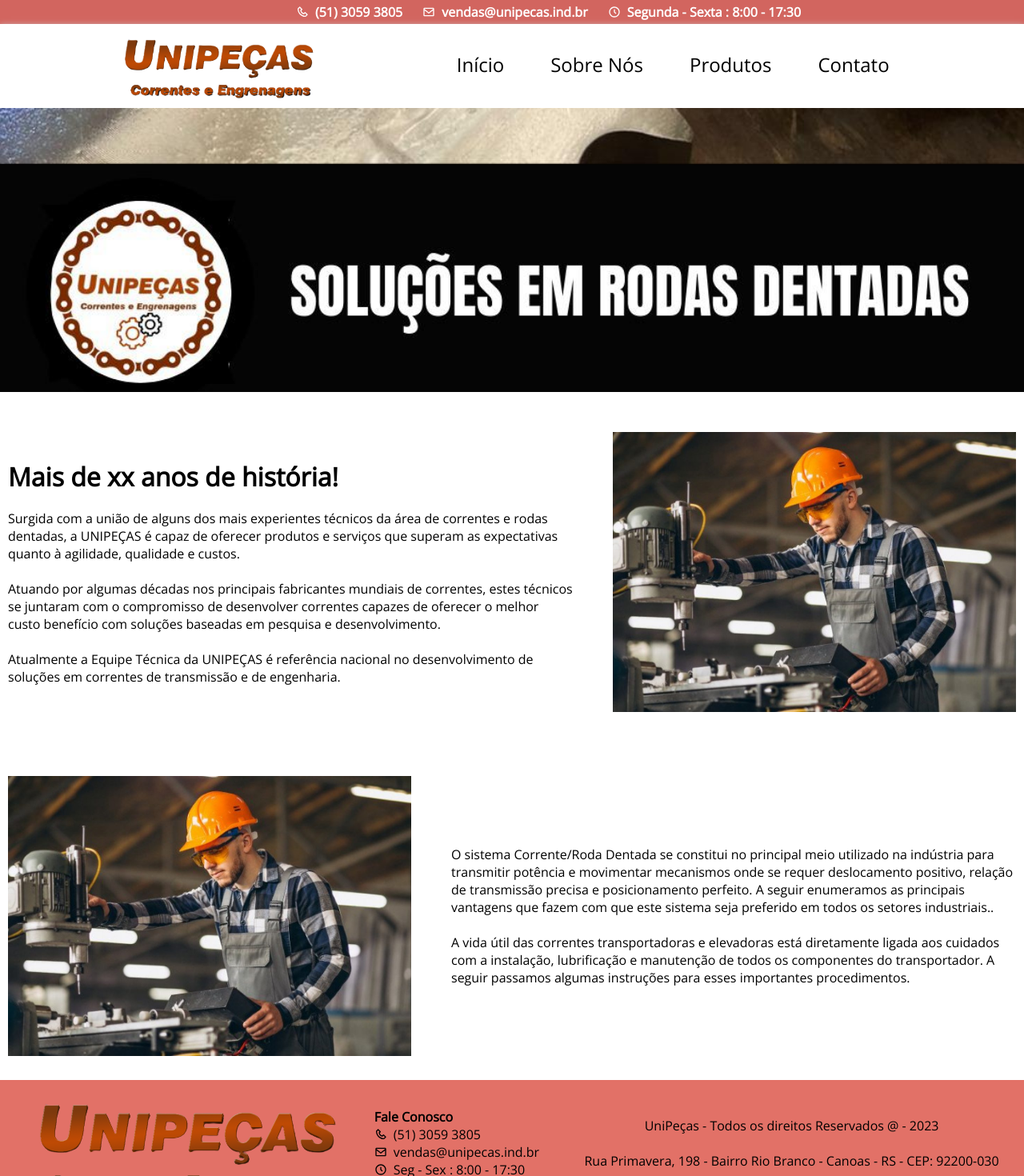
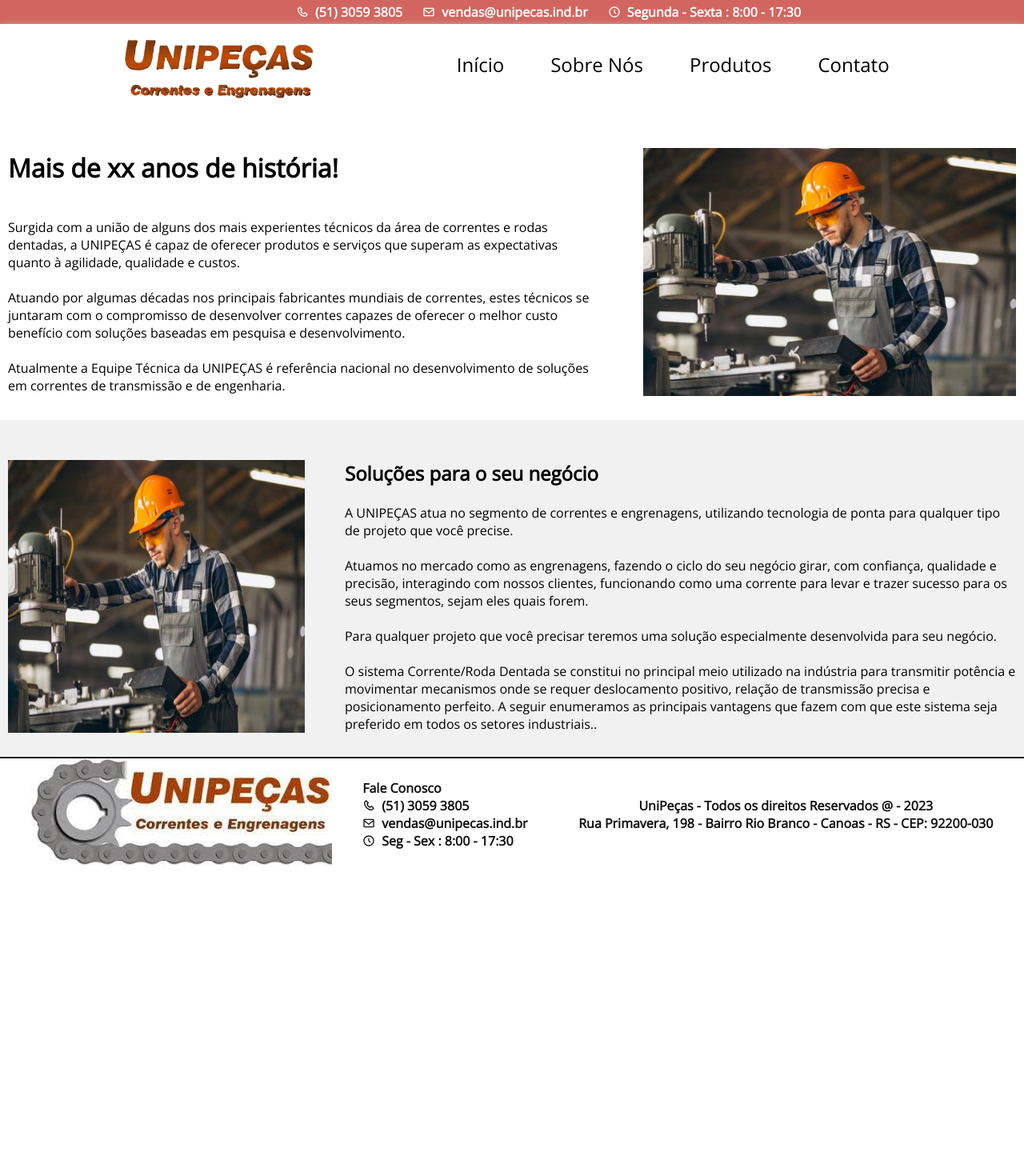
Before and after one commit to MatheusProtti/unipecas, a Next.js app: page /sobre-nos in a window 1280 px wide. Shown: the top 1470 px of the page at 80% size. After the commit the page ends 1087 px from the top, so only its background shows below. Built offline with nearby package versions, Linux system fonts and the light colour scheme.

Commit message:
Versão 3 do site

```diff
--- a/src/Components/Card/index.js
+++ b/src/Components/Card/index.js
@@ -1,14 +1,13 @@
 import './card.css'
-import foto1 from '../../../public/trabalhador.jpg'
 
-function Card(img) {
+function Card({img, titulo}) {
     return(
       <div className='cardBox'>
         <div className="card">
             <img src={img}/>
         </div>
         <div className='titulo'>
-            <h3>Acoplamento-de-correntes</h3>
+            <h3>{titulo}</h3>
         </div>
       </div>
     )
--- a/src/Components/Footer/footer.css
+++ b/src/Components/Footer/footer.css
@@ -1,12 +1,35 @@
 .contentFooter {
+    color: rgba(17,17,17,1);
     /* background-color: #cb4c46; */
-    background-color: #db4f42cd;
+    /* background-color: #db4f42cd; */
+    /* background-color: #FFF; */
+    background-color: #FFF;
     display: flex;
     align-items: center;
     justify-content: space-evenly;
+    border-top: 2px solid #111;
+    font-weight: 700;
 }
 
-.infoFooter {
+.footerText {
     text-align: center;
     display: block;
 }
+
+.footerText a{
+    padding: 5px;
+}
+
+@media screen and (max-width: 785px) {
+    .contentFooter{
+        display: flex;
+        flex-direction: column;
+        padding: 10px;
+    }
+    .footerText,
+    .infoFooter,
+    .contentFooter a{
+        padding: 10px;
+    }
+
+  }
--- a/src/Components/Footer/index.js
+++ b/src/Components/Footer/index.js
@@ -5,8 +5,8 @@
     return(
         <div className='contentFooter'>
 
-            <img src={"./logoUnipecas.png"} alt="logo"></img>
-            <div className=''>
+            <a href='/'><img src={"./logo2Unipecas.jpg"} alt="logo"/></a>
+            <div className='infoFooter'>
                 <h4>Fale Conosco</h4>
                 <span className='infoText'>
                     <BiPhone/>
@@ -21,9 +21,8 @@
                     <p>Seg - Sex : 8:00 - 17:30</p>
                 </span>
             </div>
-            <div className='infoFooter'>
+            <div className='footerText'>
                 <p>UniPeças - Todos os direitos Reservados @ - 2023</p>
-                <br></br>
                 <p>Rua Primavera, 198 - Bairro Rio Branco - Canoas - RS - CEP: 92200-030</p>
             </div>
         </div>
--- a/src/Components/Header/index.js
+++ b/src/Components/Header/index.js
@@ -20,7 +20,6 @@
     <div className="conteudoHeader">
 
       <div className="infoHeader">
-        {/* dps fazer isso em componentes */}
         <span className='infoText'>
           <BiPhone/>
           <p>(51) 3059 3805</p>
--- a/src/app/sobre-nos/page.js
+++ b/src/app/sobre-nos/page.js
@@ -3,34 +3,38 @@
 function SobreNos() {
     return(
       <div>
-        <div className='banner'>
-
-        </div>
-        <div className='secaoUm'>
+        <div className='primeiraSecao'>
           <div className='infoSecaoUm'>
             <div className='aondeAtuamos'>
               <h1>Mais de <span>xx anos</span> de história!</h1>
+              <br/>
               <p>Surgida com a união de alguns dos mais experientes técnicos da área de correntes e rodas dentadas, a UNIPEÇAS é capaz de oferecer produtos e serviços que superam as expectativas quanto à agilidade, qualidade e custos.</p>
-              <br></br>
+              <br/>
               <p>Atuando por algumas décadas nos principais fabricantes mundiais de correntes, estes técnicos se juntaram com o compromisso de desenvolver correntes capazes de oferecer o melhor custo benefício com soluções baseadas em pesquisa e desenvolvimento.</p>
-              <br></br>
+              <br/>
               <p>Atualmente a Equipe Técnica da UNIPEÇAS é referência nacional no desenvolvimento de soluções em correntes de transmissão e de engenharia.</p>
             </div>
             <div className='imagemUm'>
-
+              <img src='trabalhador.jpg'/>
             </div>
           </div>
         </div>
 
-        <div className='secaoDois'>
+        <div className='segundaSecao'>
           <div className='infoSecaoDois'>
-            <div className='imagemUm'>
-
+            <div className='imagemDois'>
+              <img src='trabalhador.jpg'/>
             </div>
             <div className='aondeAtuamosDois'>
+              <h2>Soluções para o seu negócio</h2>
+              <br/>
+              <p>A UNIPEÇAS atua no segmento de correntes e engrenagens, utilizando tecnologia de ponta para qualquer tipo de projeto que você precise.</p>
+              <br/>
+              <p>Atuamos no mercado como as engrenagens, fazendo o ciclo do seu negócio girar, com confiança, qualidade e precisão, interagindo com nossos clientes, funcionando como uma corrente para levar e trazer sucesso para os seus segmentos, sejam eles quais forem.</p>
+              <br/>
+              <p>Para qualquer projeto que você precisar teremos uma solução especialmente desenvolvida para seu negócio.</p>
+              <br/>
               <p>O sistema Corrente/Roda Dentada se constitui no principal meio utilizado na indústria para transmitir potência e movimentar mecanismos onde se requer deslocamento positivo, relação de transmissão precisa e posicionamento perfeito. A seguir enumeramos as principais vantagens que fazem com que este sistema seja preferido em todos os setores industriais..</p>
-              <br></br>
-              <p>A vida útil das correntes transportadoras e elevadoras está diretamente ligada aos cuidados com a instalação, lubrificação e manutenção de todos os componentes do transportador. A seguir passamos algumas instruções para esses importantes procedimentos.</p>
             </div>
           </div>
         </div>
--- a/src/app/sobre-nos/sobrenos.css
+++ b/src/app/sobre-nos/sobrenos.css
@@ -1,53 +1,43 @@
-.banner{
-    /* background-image: url(../../public/ImgemIlustrativa5.jpeg); */
-    background-image: url(../../../public/ImgemIlustrativa5.jpeg);
-    background-color: rgba(0,0,0,0.7);
-    background-size: cover;
-    background-repeat: no-repeat;
-    background-position-y: 97%;
-    height: 355px;
-  }
-
-.secaoUm{
+.primeiraSecao{
     background-color: #FFF;
     display: flex;
     justify-content: center;
     align-items: center;
     padding: 50px 0 30px 0;
 }
+.primeiraSecao p{
+    font-weight: 400px;
+}
 
 .infoSecaoUm{
     max-width: 1260px;
     display: flex;
-    justify-content: center;
+    justify-content: space-evenly;
     align-items: center;
 }
 
 .aondeAtuamos{
-    background-color: #FFF;
-    width: 60%;
-    padding-right: 50px;
+    padding-right: 3.12rem;
 }
 
 .aondeAtuamos h1{
     padding-bottom: 20px;
 }
 
-.imagemUm{
-    width: 40%;
-    height: 350px;
-    background-image: url(../../../public/trabalhador.jpg);
-    background-size: cover;
+.imagemUm img{
+    height: 100%;
+    width: 100%;
+    display: flex;
+    /* justify-content: center; */
 
 }
-
 /* Acaba a primeira seção */
 
 /* Começa a segunda seção */
-
-.secaoDois{
+.segundaSecao{
+    background-color: #cccccc44;
     display: flex;
-    justify-content: center;
+    justify-content: space-evenly;
     align-items: center;
     padding: 50px 0 30px 0;
 }
@@ -55,18 +45,35 @@
 .infoSecaoDois{
     max-width: 1260px;
     display: flex;
-    justify-content: center;
-    align-items: center;
-}
-
-.imagemUm{
-    width: 40%;
-    height: 350px;
-    background-image: url(../../../public/trabalhador.jpg);
-    background-size: cover;
+    justify-content: space-evenly;
 }
 
 .aondeAtuamosDois{
-    width: 60%;
-    padding-left: 50px;
+    padding-left: 3.12rem;
 }
+
+.imagemDois img{
+    height: 100%;
+    width: 100%;
+    display: flex;
+}
+
+@media screen and (max-width: 785px) {
+    .infoSecaoUm{
+        display: flex;
+        flex-direction: column;
+        text-align: center;
+    }
+    .aondeAtuamos{
+
+        padding-right: 0;
+    }
+    .infoSecaoDois{
+        display: flex;
+        flex-direction: column-reverse;
+        text-align: center;
+    }
+    .aondeAtuamosDois{
+        padding: 0 0 0 0;
+    }
+  }
```
Also changed, not shown: src/app/contato/contato.css (+27 -19 lines), src/app/contato/page.js (+49 -5 lines), src/app/page.css (+54 -106 lines), src/app/page.js (+20 -23 lines).
